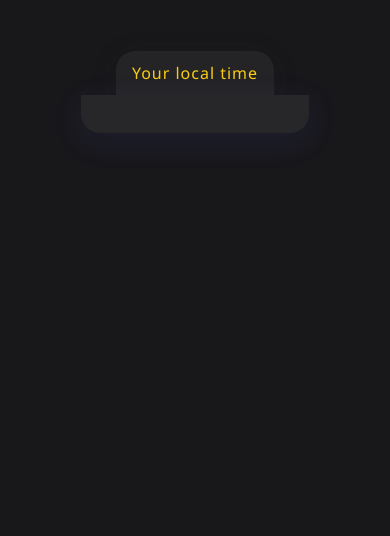
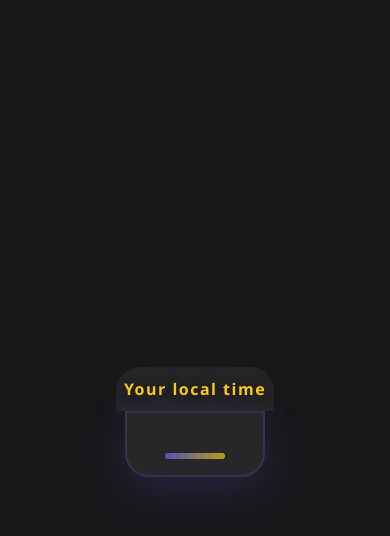
Before and after one commit to madhavmishra09/JavaScript-Mini, a plain HTML site: page Digital Clock/index.html in a window 390 px wide. Drawn offline with Linux system fonts and the light colour scheme.

Commit message:
Style Added

```diff
--- a/Digital Clock/style.css
+++ b/Digital Clock/style.css
@@ -2,12 +2,13 @@ body {
   min-height: 100vh;
   margin: 0;
   padding: 0;
-  font-family: 'Segoe UI', 'Arial', sans-serif;
+  font-family: "Segoe UI", "Arial", sans-serif;
   background: #18181b;
   color: #f3f4f6;
   display: flex;
   flex-direction: column;
   align-items: center;
+  justify-content: center; /* Center vertically */
   transition: background 0.5s;
 }
 
@@ -18,7 +19,10 @@ nav {
   display: flex;
   justify-content: center;
   gap: 2rem;
-  box-shadow: 0 2px 12px rgba(24,24,27,0.12);
+  box-shadow: 0 2px 12px rgba(24, 24, 27, 0.12);
+  position: absolute;
+  top: 0;
+  left: 0;
 }
 
 nav a {
@@ -30,7 +34,8 @@ nav a {
   transition: color 0.2s;
 }
 
-nav a:hover, nav a[aria-current="page"] {
+nav a:hover,
+nav a[aria-current="page"] {
   color: #facc15;
 }
 
@@ -38,49 +43,89 @@ nav a:hover, nav a[aria-current="page"] {
   display: flex;
   flex-direction: column;
   align-items: center;
-  margin-top: 6vh;
+  justify-content: center;
+  min-height: 80vh;
+  width: 100vw;
+  /* Add a little animation */
+  animation: fadeIn 1s;
+}
+
+@keyframes fadeIn {
+  from { opacity: 0; transform: translateY(40px);}
+  to { opacity: 1; transform: translateY(0);}
 }
 
 #banner {
-  background: rgba(39,39,42,0.8);
-  padding: 1.2rem 2.5rem;
-  border-radius: 1.2rem 1.2rem 0 0;
-  box-shadow: 0 4px 24px rgba(39,39,42,0.18);
-  font-size: 1.3rem;
+  background: rgba(39, 39, 42, 0.85);
+  padding: 2rem 4rem;
+  border-radius: 1.5rem 1.5rem 0 0;
+  box-shadow: 0 4px 24px rgba(39, 39, 42, 0.18);
+  font-size: 2rem;
   color: #facc15;
-  letter-spacing: 1px;
+  letter-spacing: 1.5px;
   margin-bottom: 0;
   text-align: center;
+  font-weight: 700;
+  text-shadow: 0 2px 12px #18181b;
 }
 
 #clock {
   background: #27272a;
   color: #a5b4fc;
-  font-size: 3.5rem;
-  font-family: 'Fira Mono', 'Consolas', monospace;
-  padding: 2.2rem 4rem;
-  border-radius: 0 0 1.2rem 1.2rem;
-  box-shadow: 0 8px 32px rgba(99,102,241,0.10);
+  font-size: 5rem;
+  font-family: "Fira Mono", "Consolas", monospace;
+  padding: 3rem 6rem;
+  border-radius: 0 0 1.5rem 1.5rem;
+  box-shadow: 0 12px 40px rgba(99, 102, 241, 0.18);
   margin-top: 0;
-  letter-spacing: 2px;
+  letter-spacing: 4px;
   text-align: center;
-  min-width: 320px;
-  transition: background 0.3s, color 0.3s;
+  min-width: 420px;
+  transition: background 0.3s, color 0.3s, box-shadow 0.3s;
+  font-weight: bold;
+  border: 2px solid #33334d;
+}
+
+#clock::after {
+  content: '';
+  display: block;
+  margin: 1.5rem auto 0 auto;
+  width: 60px;
+  height: 6px;
+  border-radius: 3px;
+  background: linear-gradient(90deg, #6366f1 0%, #facc15 100%);
+  opacity: 0.7;
+}
+
+@media (max-width: 900px) {
+  #clock {
+    font-size: 3rem;
+    padding: 2rem 2vw;
+    min-width: 220px;
+  }
+  #banner {
+    font-size: 1.2rem;
+    padding: 1rem 1vw;
+  }
 }
 
 @media (max-width: 600px) {
-  #clock {
-    font-size: 2rem;
-    padding: 1.2rem 1.5rem;
-    min-width: 180px;
-  }
-  #banner {
-    font-size: 1rem;
-    padding: 0.7rem 1rem;
-  }
   nav {
     gap: 1rem;
     font-size: 1rem;
     padding: 0.7rem 0;
+    position: static;
+  }
+  .center {
+    min-height: 70vh;
+  }
+  #clock {
+    font-size: 1.5rem;
+    padding: 1rem 0.5rem;
+    min-width: 120px;
+  }
+  #banner {
+    font-size: 1rem;
+    padding: 0.7rem 0.5rem;
   }
 }
```
